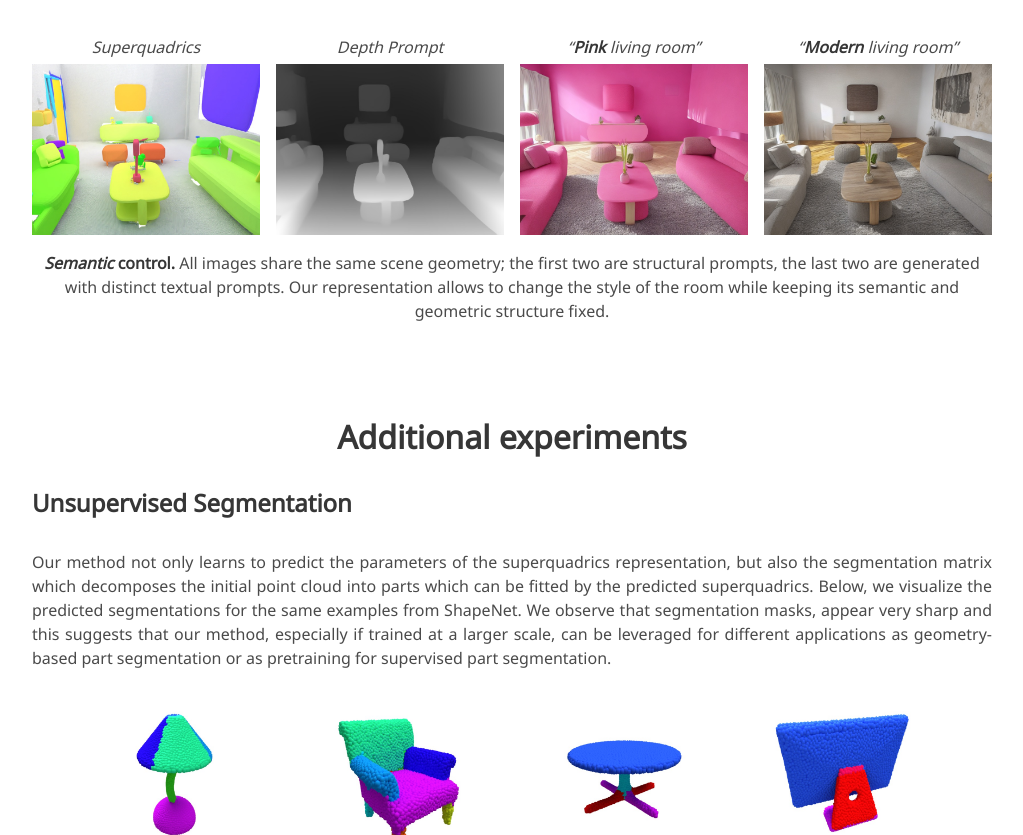
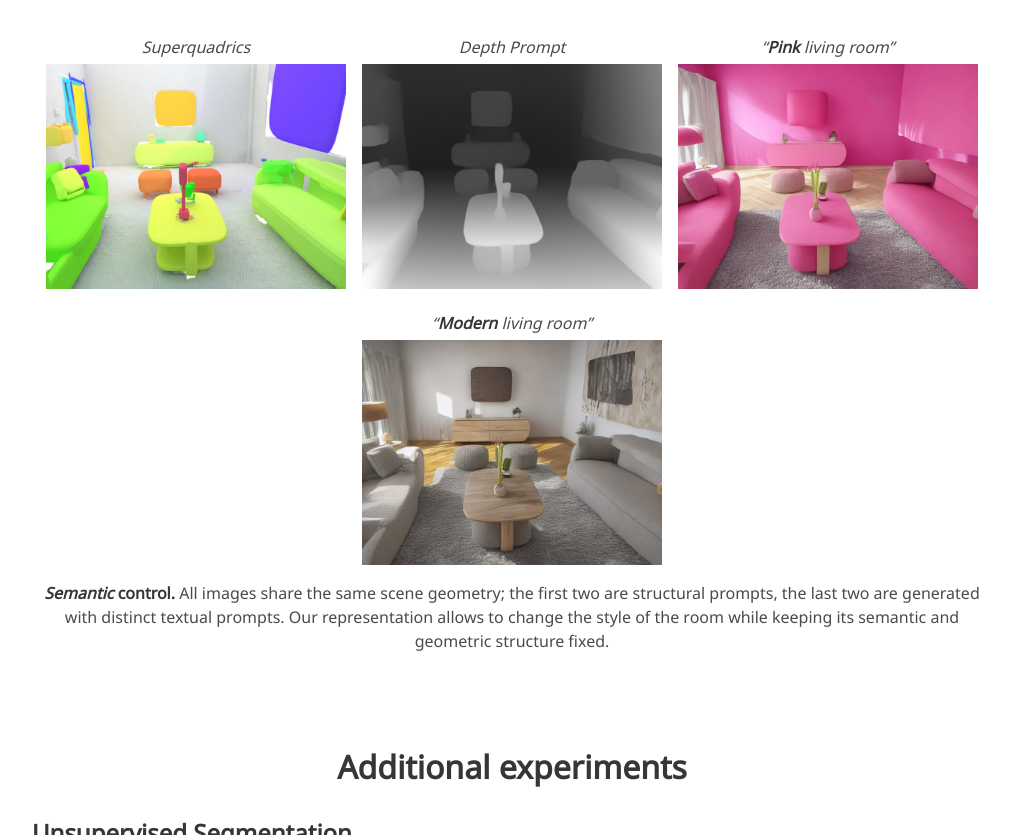
Before and after one commit to super-dec/super-dec.github.io, a plain HTML site: page index.html in a window 1280 px wide. Shown: the part 4845-5680 px from the top of the page, without its empty margins (128-1151 px from the left). Drawn offline with nearby package versions, Linux system fonts and the light colour scheme; some packages are replaced by stand-ins of ours; a script that the page names is missing; some icons are missing; a web font is replaced by a local one.

Commit message:
flex wrap

```diff
--- a/index.html
+++ b/index.html
@@ -459,7 +459,7 @@
       <figure style="text-align: center;">
 
         <!-- Single row with all 4 images -->
-        <div style="display: flex; justify-content: center; gap: 1rem;">
+        <div style="display: flex; flex-wrap: wrap; justify-content: center; gap: 1rem;">
           <figure style="text-align: center;">
             <figcaption style="font-style: italic; margin-bottom: 0.3rem;">Superquadrics</figcaption>
             <img src="./static/figures/compressed/generation/room0_1.jpeg" style="width: 300px; object-fit: cover;">
```
